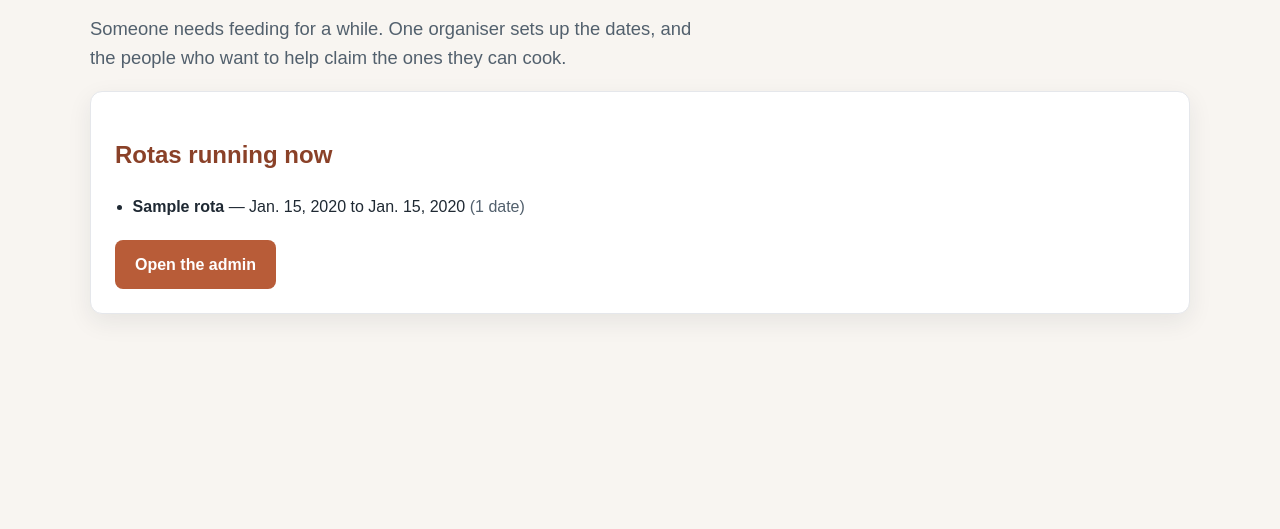
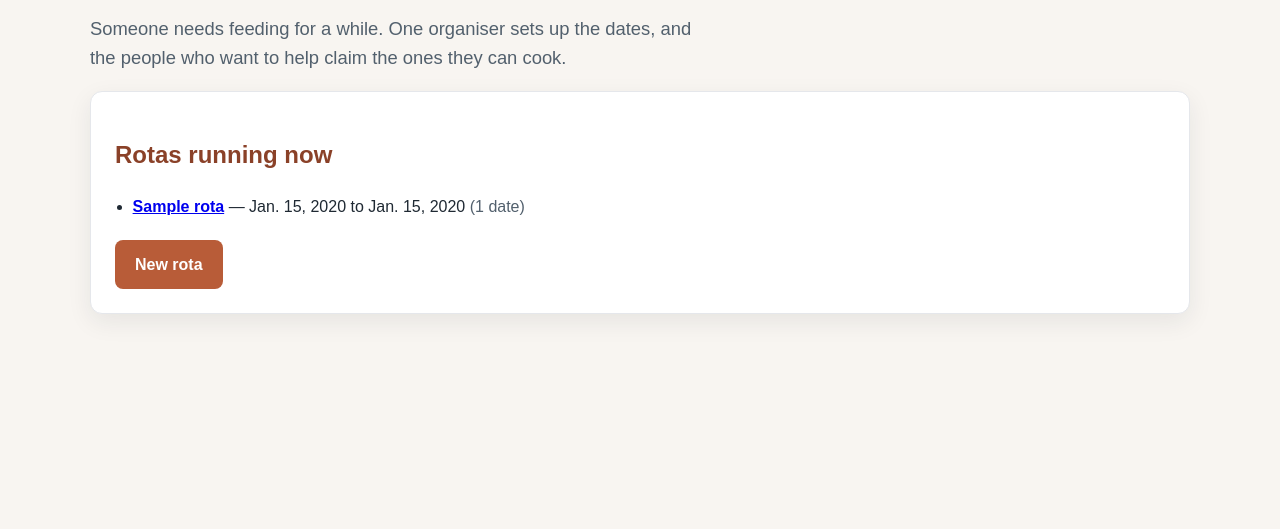
Before and after one commit to sarahjhill/community-cooking-rota, a Django app: page / in a window 1280 px wide. Shown: the part 171-700 px from the top of the page. Run offline with Django 5.2, Linux system fonts and the light colour scheme; a user stored in the database is signed in; tables that the repository leaves empty hold one stand-in row (values such as "Sample post").

Commit message:
Add rota crud for organisers

```diff
--- a/rota/urls.py
+++ b/rota/urls.py
@@ -7,4 +7,8 @@ app_name = "rota"
 urlpatterns = [
     path("", views.home, name="home"),
     path("signup/", views.signup, name="signup"),
+    path("rotas/new/", views.rota_create, name="rota_create"),
+    path("rotas/<int:pk>/", views.rota_detail, name="rota_detail"),
+    path("rotas/<int:pk>/edit/", views.rota_update, name="rota_update"),
+    path("rotas/<int:pk>/delete/", views.rota_delete, name="rota_delete"),
 ]
--- a/rota/views.py
+++ b/rota/views.py
@@ -1,8 +1,11 @@
+
 from django.contrib import messages
 from django.contrib.auth import login
-from django.shortcuts import redirect, render
+from django.contrib.auth.decorators import login_required
+from django.core.exceptions import PermissionDenied
+from django.shortcuts import get_object_or_404, redirect, render
 
-from .forms import SignUpForm
+from .forms import RotaForm, SignUpForm
 from .models import Profile, Rota
 
 
@@ -28,3 +31,64 @@ def signup(request):
         form = SignUpForm()
 
     return render(request, "registration/signup.html", {"form": form})
+
+def _require_organiser(request):
+    """Stop the request here unless the signed-in user is an Organiser."""
+    if not hasattr(request.user, "profile") or request.user.profile.role != "organiser":
+        raise PermissionDenied("Only Organisers can do that.")
+
+
+def rota_detail(request, pk):
+    """Anyone can view a rota's dates — Cooks need this to see what's open."""
+    rota = get_object_or_404(Rota, pk=pk)
+    return render(request, "rota/rota_detail.html", {"rota": rota})
+
+
+@login_required
+def rota_create(request):
+    _require_organiser(request)
+
+    if request.method == "POST":
+        form = RotaForm(request.POST)
+        if form.is_valid():
+            rota = form.save(commit=False)
+            rota.organiser = request.user
+            rota.save()
+            messages.success(request, f"Rota for {rota.recipient_name} created.")
+            return redirect("rota:rota_detail", pk=rota.pk)
+    else:
+        form = RotaForm()
+
+    return render(request, "rota/rota_form.html", {"form": form, "heading": "New rota"})
+
+
+@login_required
+def rota_update(request, pk):
+    rota = get_object_or_404(Rota, pk=pk)
+    if rota.organiser != request.user:
+        raise PermissionDenied("You can only edit your own rotas.")
+
+    if request.method == "POST":
+        form = RotaForm(request.POST, instance=rota)
+        if form.is_valid():
+            form.save()
+            messages.success(request, "Rota updated.")
+            return redirect("rota:rota_detail", pk=rota.pk)
+    else:
+        form = RotaForm(instance=rota)
+
+    return render(request, "rota/rota_form.html", {"form": form, "heading": "Edit rota"})
+
+
+@login_required
+def rota_delete(request, pk):
+    rota = get_object_or_404(Rota, pk=pk)
+    if rota.organiser != request.user:
+        raise PermissionDenied("You can only delete your own rotas.")
+
+    if request.method == "POST":
+        rota.delete()
+        messages.success(request, "Rota deleted.")
+        return redirect("rota:home")
+
+    return render(request, "rota/rota_confirm_delete.html", {"rota": rota})
--- a/templates/rota/home.html
+++ b/templates/rota/home.html
@@ -15,16 +15,18 @@
         <ul class="rota-list">
             {% for rota in rotas %}
                 <li>
-                        <strong>{{ rota.recipient_name }}</strong>
+                    <a href="{% url 'rota:rota_detail' rota.pk %}"><strong>{{ rota.recipient_name }}</strong></a>
                     &mdash; {{ rota.start_date }} to {{ rota.end_date }}
                     <span class="muted">({{ rota.slots.count }} date{{ rota.slots.count|pluralize }})</span>
                 </li>
             {% endfor %}
         </ul>
     {% else %}
-            <p class="muted">No rotas yet. Add one in the admin to see it appear here.</p>
+        <p class="muted">No rotas yet.</p>
     {% endif %}
 
-        <a class="btn" href="{% url 'admin:index' %}">Open the admin</a>
+    {% if user.is_authenticated and user.profile.role == "organiser" %}
+        <a class="btn" href="{% url 'rota:rota_create' %}">New rota</a>
+    {% endif %}
     </div>
 {% endblock %}
```
Also changed, not shown: rota/forms.py (+21 -1 lines), templates/rota/rota_confirm_delete.html (added, +19 -0 lines), templates/rota/rota_detail.html (added, +39 -0 lines), templates/rota/rota_form.html (added, +15 -0 lines). Lines whose indentation alone changed are shown as unchanged.
